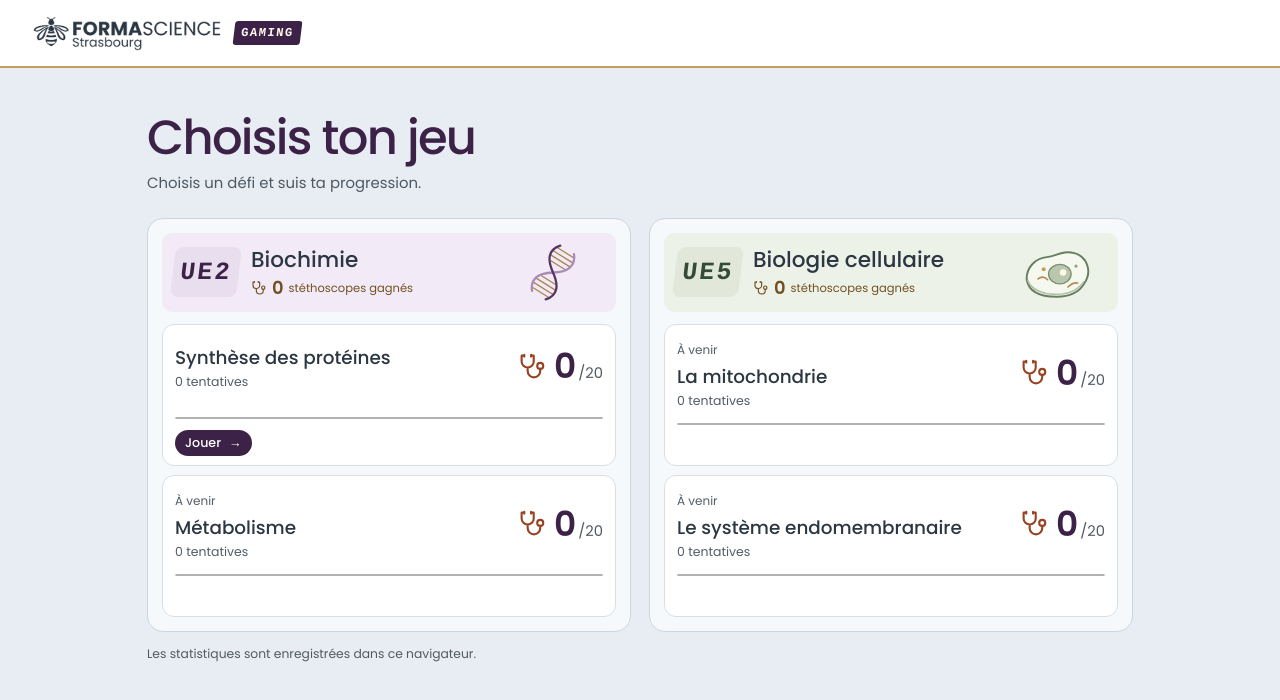
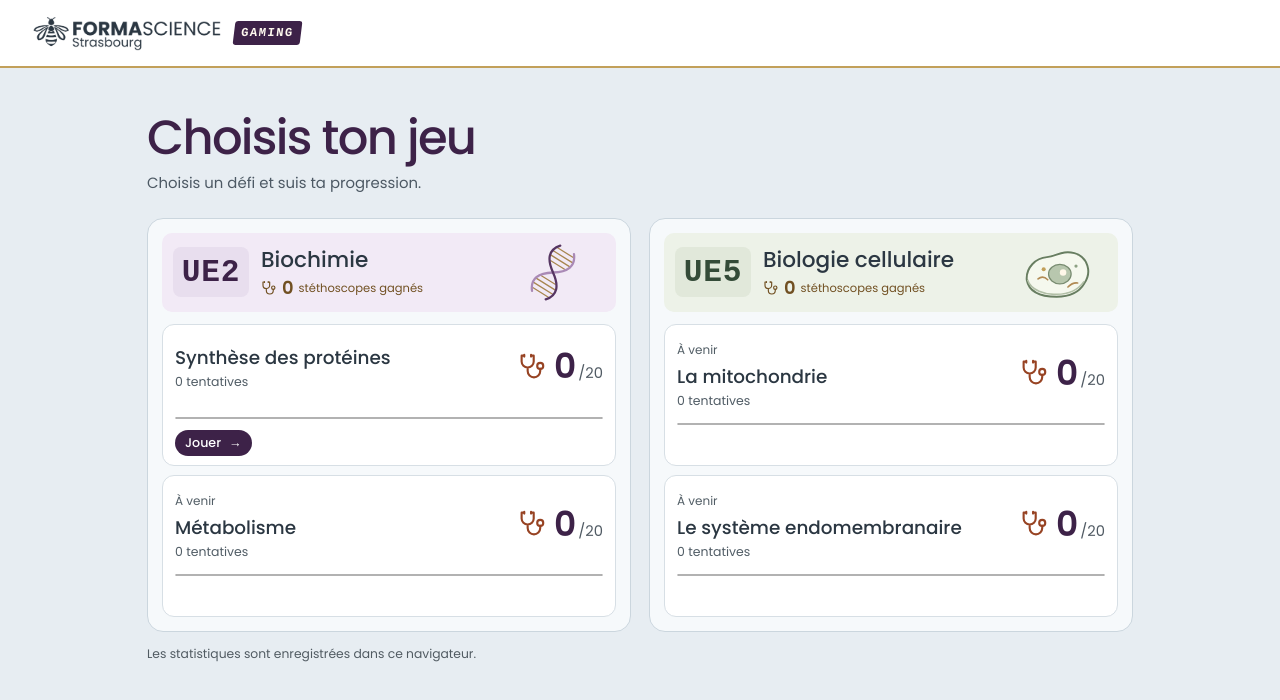
Before and after one commit to formascience-code/gaming, a Next.js app: page / in a window 1280 px wide. Shown: the top 700 px of the page. Built offline with nearby package versions, Linux system fonts and the light colour scheme.

Commit message:
Agrandir et redresser les repères UE

```diff
--- a/app/games.module.css
+++ b/app/games.module.css
@@ -6,7 +6,7 @@
 .unitBox { display:flex; flex-direction:column; min-width:0; padding:14px; border:1px solid #cbd6de; background:#f6f9fb; border-radius:16px; }
 .unitHeader { display:flex; align-items:center; justify-content:space-between; gap:8px 12px; min-height:52px; margin:0 0 12px; }
 .unitHeader h3 { display:flex; align-items:center; gap:9px; margin:0; font-size:clamp(1.05rem,2vw,1.35rem); line-height:1.2; font-weight:500; }
-.unit { position:absolute; inset:0 auto 0 0; display:grid; place-items:center; width:var(--unit-badge-width); border-radius:8px; background:#e8deee; color:var(--plum); font:700 clamp(1.12rem,2.4vw,1.55rem)/1 ui-monospace,monospace; letter-spacing:.09em; transform:skewX(-7deg); }
+.unit { position:absolute; inset:0 auto 0 0; display:grid; place-items:center; width:var(--unit-badge-width); border-radius:8px; background:#e8deee; color:var(--plum); font:700 clamp(1.4rem,3vw,1.95rem)/1 ui-monospace,monospace; letter-spacing:.025em; }
 .unitBox:nth-child(2) .unit { background:#e1e8da; color:#344b38; }
 .unitTotal { display:grid; grid-template-columns:auto auto; column-gap:5px; align-items:center; min-width:78px; flex:none; color:#715022; }
 .unitTotal svg { width:20px; height:20px; }
@@ -35,7 +35,7 @@
 .unitHeader { min-height:76px; padding:8px 11px; border-radius:10px; background:#f2eaf6; }
 .unitBox:nth-child(2) .unitHeader { background:#edf2e8; }
 .unitHeading {
-  --unit-badge-width: clamp(48px,7vw,66px);
+  --unit-badge-width: clamp(55px,8vw,76px);
   position:relative;
   min-width:0;
   padding-left:calc(var(--unit-badge-width) + 12px);
```
